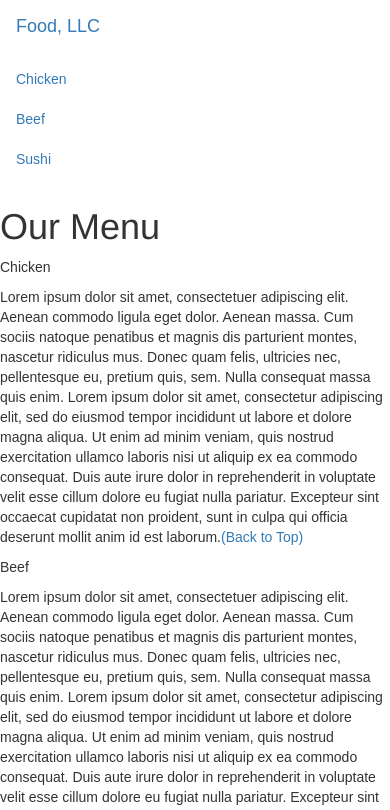
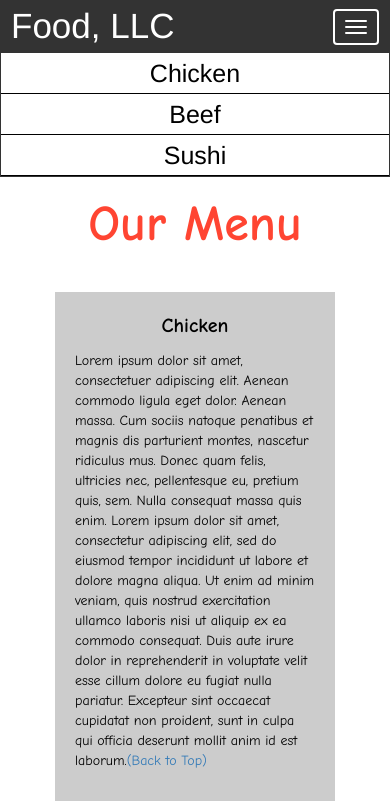
Before and after one commit to sharadashenoy18/mod1, a plain HTML site: page index.html in a window 390 px wide. Both pictures are taken after a click on the button 352 px from the left and 26 px from the top of the page. Shown: the top 810 px of the page. Drawn offline with nearby package versions, Linux system fonts and the light colour scheme.

Commit message:
Update style.css

```diff
--- a/style.css
+++ b/style.css
@@ -1,43 +1,97 @@
-*{
+
+.container-fluid{
 	margin: 0;
 	padding: 0;
-    box-sizing: border-box;
-    font-family: 'Poppins', sans-serif;
 }
 
-.we__offer {
-    display: flex;
-    gap: 0.5rem;
-    align-items: center;
-    justify-content: center; /* Center items horizontally */
-    overflow: auto; /* Enable horizontal scrolling if needed */
+.navbar{
+	border-radius: 0px;
+	background-color: rgba(0,0,0,0.8);
 }
 
-  .we__offer_card {
-    flex: 1 0 30%; /* Allow each card to take up about 30% of the container width */
-    background-color: gray;
-    border: 1px solid #e0e0e0;
-    margin-right: 12px;
+.navbar-brand{
+  font-size: 35px;
+  color: white;
+  padding-left: 25px;
 }
 
-.we__offer_content{
-    padding: 10px;
+.navbar-brand:hover{
+	color: white;
 }
 
-@media only screen and (max-width: 900px){
-    .navigation_container{
-            grid-template-columns: repeat(3, 1fr);
-    }
+.nav{
+	margin: 0;
+	padding: 0;
 }
 
-@media only screen and (max-width: 500px){
-    .navigation_container{
-            grid-template-columns: repeat(2, 1fr);
-    }
+.navbar-nav{
+  font-size: 25px;
+  text-align: center;
+  margin: 0;
+  padding: 0;
 }
 
-@media only screen and (max-width: 320px){
-    .navigation_container{
-            grid-template-columns: repeat(1, 1fr);
+.navbar-toggle{
+	border: 2px solid white;
+	margin-right: 25px;
 }
+
+.icon-bar{
+	background-color: white;
 }
+
+
+.main-title{
+  margin-bottom: 15px;
+  text-align: center;
+  color: #ff4532;
+  font-size: 50px;
+  font-family: "Comic Sans MS", cursive, sans-serif;
+  font-weight: bold;
+}
+
+li{
+	box-sizing: border-box;
+	width: 100%;
+}
+
+.menu-item{
+	padding: 0;
+	margin: 0;
+	width: 100%;
+	background-color: white;
+	border-bottom: 1px solid black;
+	color: black;
+	display: block;
+}
+
+.menu-item:hover{
+	background-color: rgba(0,0,0,0.9);
+	color: rgba(0,0,0,0.4);
+}
+
+
+
+.row{
+	margin: 20px;
+}
+
+.content-box{
+	margin: 20px;
+	width: auto;
+	height: auto;
+	color: black;
+	background-color: rgba(0,0,0,0.2);
+	font-family: "Comic Sans MS", cursive, sans-serif;
+	padding: 20px;
+}
+
+.item-name{
+	text-align: center;
+	font-size: 20px;
+	font-weight: bold;
+}
+
+#top{
+
+}
```
Lines whose indentation alone changed are shown as unchanged.
